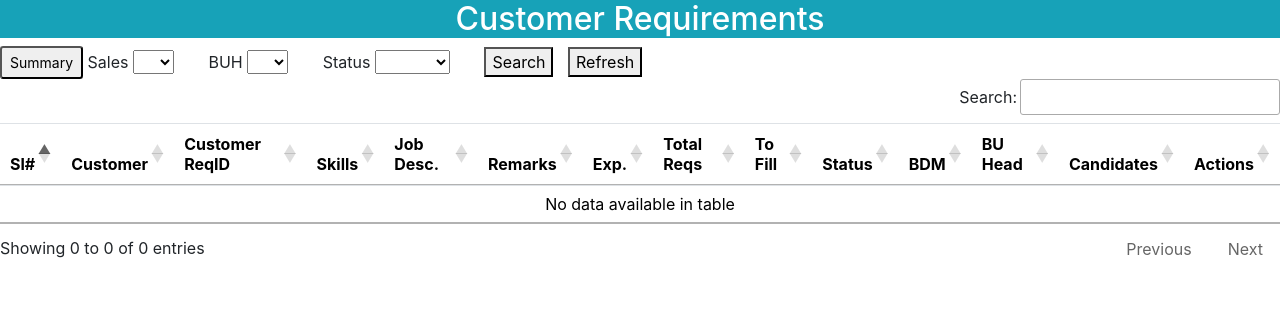
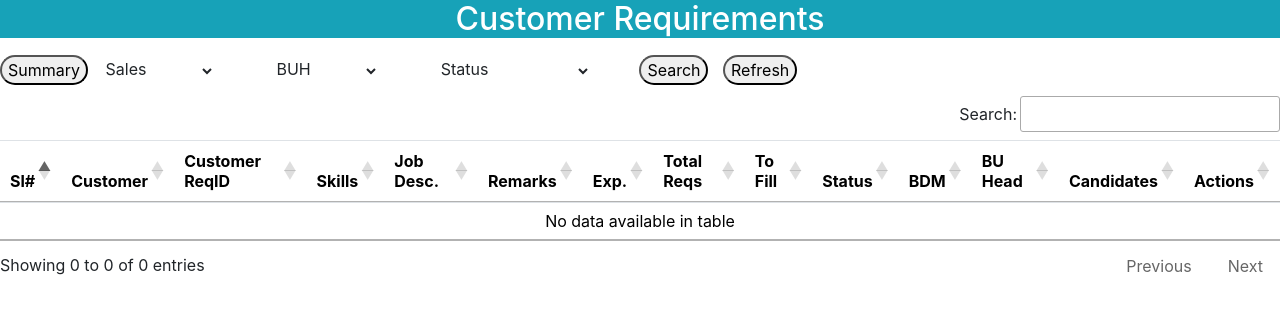
Before and after one commit to Shashwat2802/CRM, a Django app: template emp_data/templates/show_cust_requirements.html in a window 1280 px wide. Shown: the part 70-384 px from the top of the page. Run offline with Django 3.2, Linux system fonts and the light colour scheme; the template is opened without the code that fills it, so the values that code supplies are empty; some libraries are stand-ins or nearby versions.

Commit message:
style related

```diff
--- a/emp_data/static/styles.css
+++ b/emp_data/static/styles.css
@@ -59,3 +59,8 @@ input {
   margin-left: 55%;
   margin-top: 10%;
 }
+
+#roundRadius {
+   border-radius: 50px;
+   color: red;
+}
--- a/emp_data/templates/show_cust_requirements.html
+++ b/emp_data/templates/show_cust_requirements.html
@@ -29,11 +29,11 @@
 <div class="form-inline">
     <div class="d-inline-block">
         <span>
-            <button class="btn-sm" onclick="location.href='/summary'">Summary</button>
+            <button class="go-btn" style="border-radius: 30px;" onclick="location.href='/summary'">Summary</button>
         </span>
-        <span>
+        <span class="btn">
             Sales
-            <select name="saleslist" id="sales">
+            <select class="btn" name="saleslist" id="sales">
                 <option value="{{sales_select}}" selected hidden disabled>{{sales_select}}</option>
                 {% for val in sales_incharge %}
                 <option value="{{val.eFname}}">{{val.eFname}}</option>
@@ -41,9 +41,9 @@
                 <option value="All">All</option>
             </select>
         </span>
-        <span style="margin-left: 30;">
+        <span style="margin-left: 30;" class="btn">
             BUH
-            <select name="buhead" id="buhead">
+            <select name="buhead" id="buhead" class="btn" style="border-radius: 30px;">
                 <option value="{{bu_select}}" selected disabled hidden>{{bu_select}}</option>
                 {% for val in bu_head %}
                 <option value="{{val.eFname}}">{{val.eFname}}</option>
@@ -52,9 +52,9 @@
             </select>
         </span>
 
-        <span style="margin-left: 30;">
+        <span style="margin-left: 30;" class="btn">
             Status
-            <select name="statuslist" id="status">
+            <select name="statuslist" id="status" class="btn" style="border-radius: 30px;">
                 <option value="{{status_select}}" selected disabled hidden>{{status_select}}</option>
                 <option value="Active">Active</option>
                 <option value="Inactive">Closed</option>
@@ -62,11 +62,11 @@
             </select>
         </span>
         <span style="margin-left: 30;">
-            <button class="go-btn" type="submit" onClick="window.location.href = getLink()">Search</button>
+            <button class="go-btn" style="border-radius: 30px;" type="submit" onClick="window.location.href = getLink()">Search</button>
 
         </span>
         <span style="margin-left: 10;">
-            <button class="go-btn" type="submit" onclick="location.href='/listSalesReqs'">Refresh</button>
+            <button class="go-btn" style="border-radius: 30px;" type="submit" onclick="location.href='/listSalesReqs'">Refresh</button>
         </span>
 
     </div>
```
